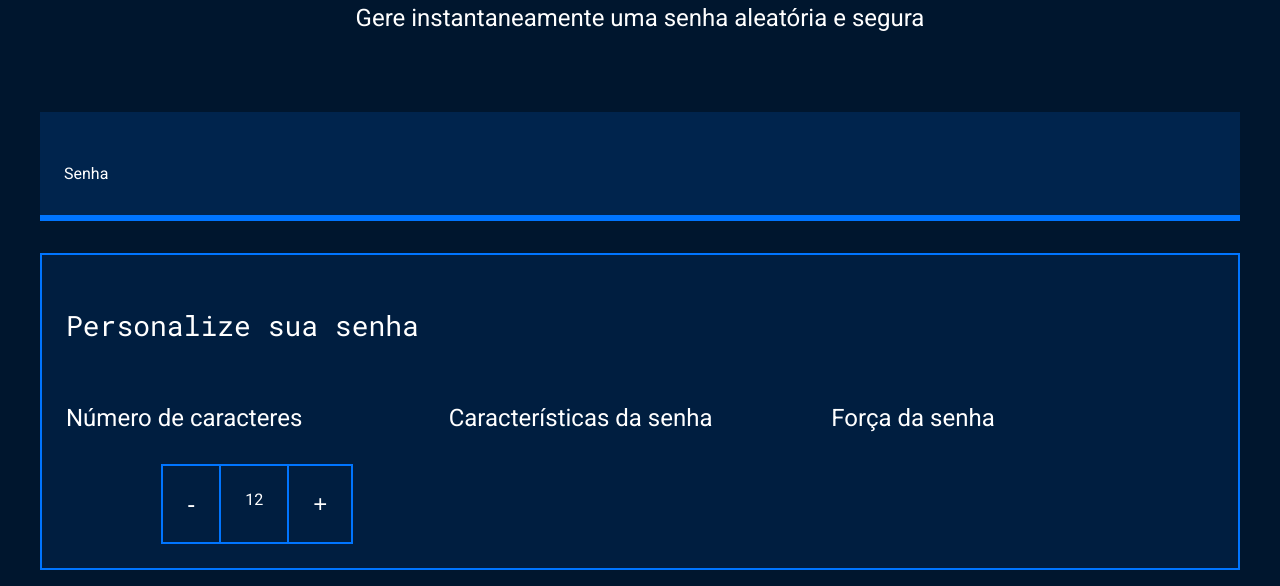
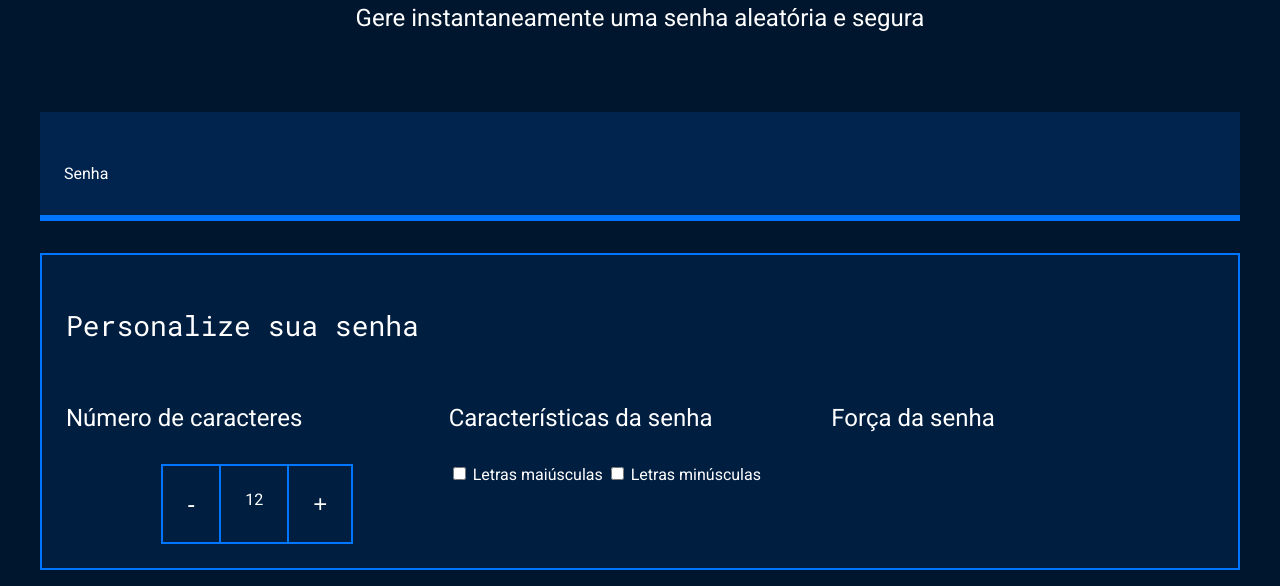
Before and after one commit to michelicasagrande/gerador-de-senha-micheli-3b, a plain HTML site: page index.html in a window 1280 px wide. Shown: the part 214-800 px from the top of the page. Drawn offline with Linux system fonts and the light colour scheme.

Commit message:
iniciamos a aula 2

```diff
--- a/index.html
+++ b/index.html
@@ -32,6 +32,10 @@
                 </div>
                 <div class="parametro-senha">
                     <h4 class="parametro-senha__titulo">Características da senha</h4>
+                    <input name="maiusculo" type="checkbox">
+                    <label for="maiusculo">Letras maiúsculas</label>
+                    <input name="minusculo" type="checkbox">
+    <label for="minusculo">Letras minúsculas</label>
                 </div>
                 <div class="parametro-senha">
                     <h4 class="parametro-senha__titulo">Força da senha</h4>
```
